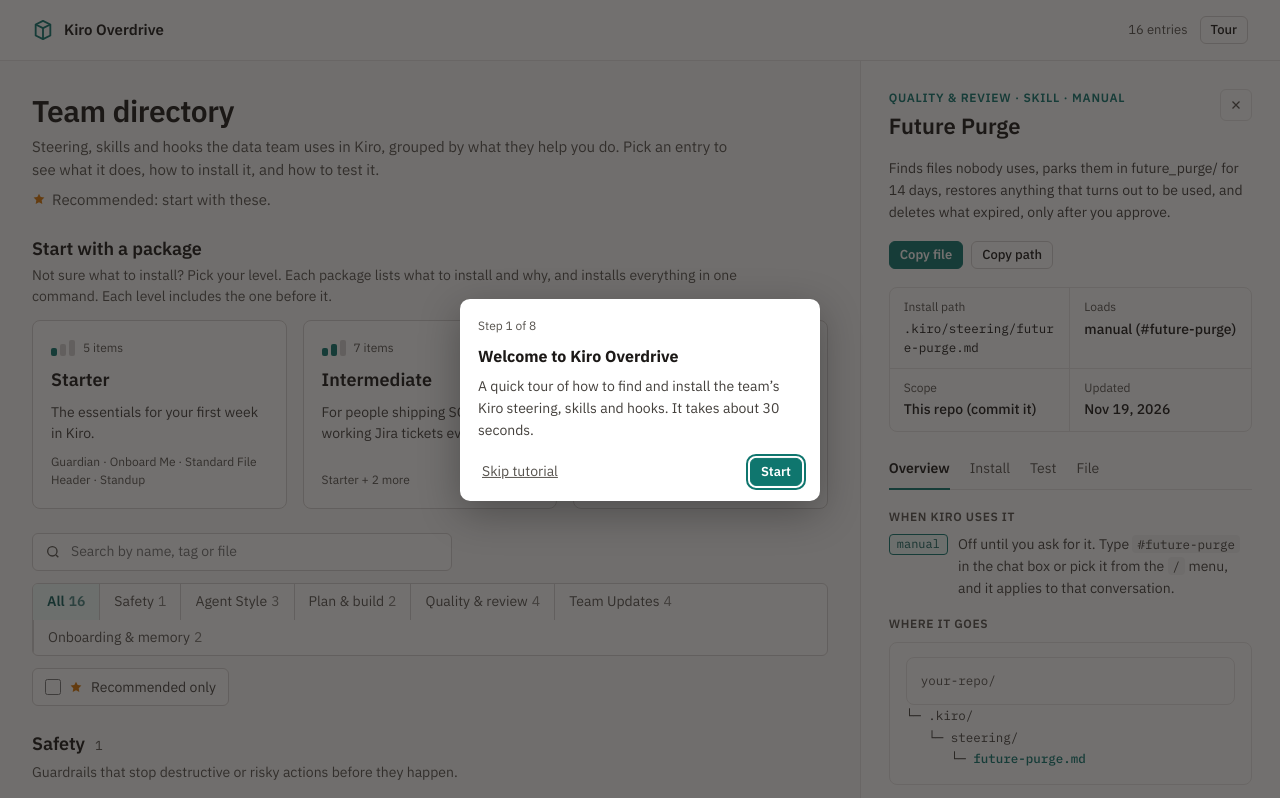
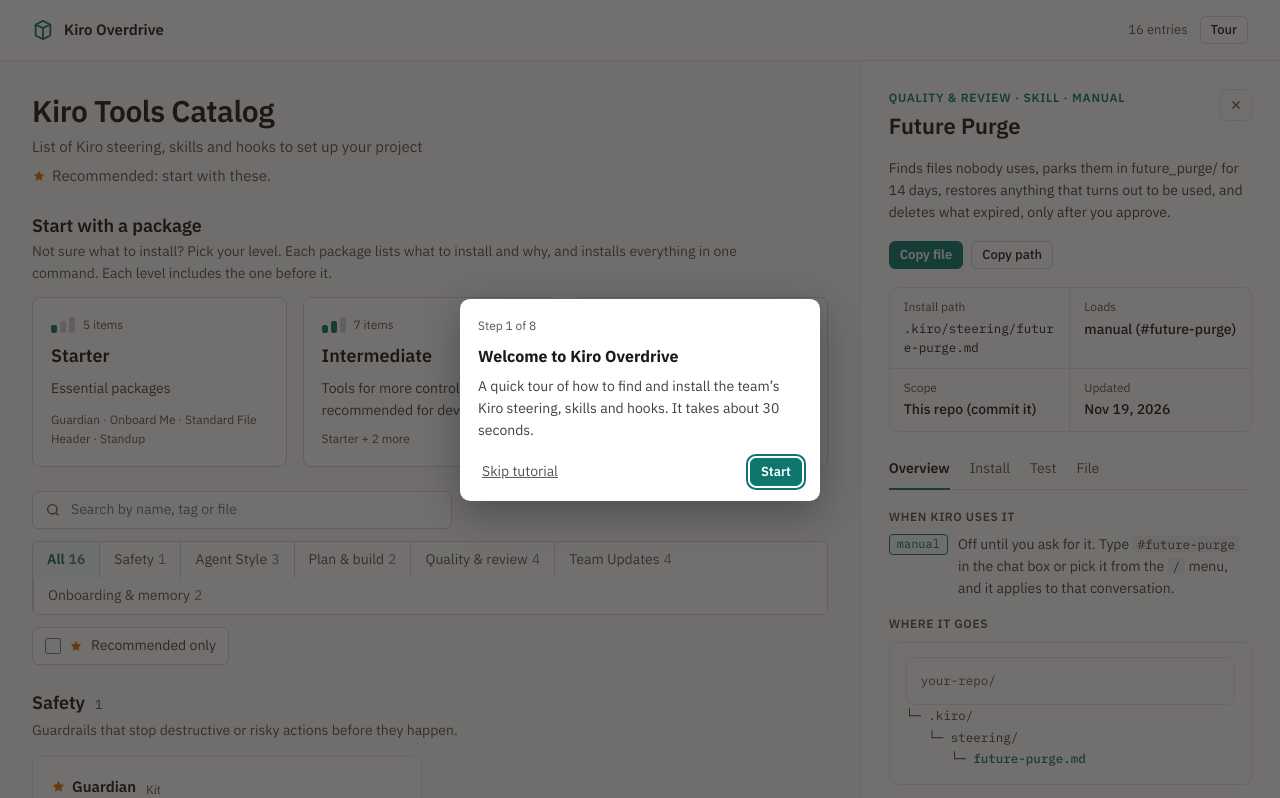
Before and after one commit to justryan321/kiro-overdrive, a website with bundled scripts: page app/public/index.html in a window 1280 px wide. Shown: the top 798 px of the page. Built offline with nearby package versions, Linux system fonts and the light colour scheme.

Commit message:
updated tutorial and text

```diff
--- a/app/public/data/packages.json
+++ b/app/public/data/packages.json
@@ -3,7 +3,7 @@
     "id": "starter",
     "name": "Starter",
     "level": 1,
-    "tagline": "The essentials for your first week in Kiro.",
+    "tagline": "Essential packages",
     "audience": "Everyone. Install this first, in every repo you work in.",
     "extends": null,
     "items": [
@@ -40,7 +40,7 @@
     "id": "intermediate",
     "name": "Intermediate",
     "level": 2,
-    "tagline": "For people shipping SQL and working Jira tickets every week.",
+    "tagline": "Tools for more control, recommended for developers",
     "audience": "Once you're comfortable in Kiro and own tickets end to end.",
     "extends": "starter",
     "items": [
--- a/app/public/index.html
+++ b/app/public/index.html
@@ -27,8 +27,8 @@
 <div class="layout">
   <main class="browse">
     <div class="intro">
-      <h1>Team directory</h1>
-      <p>Steering, skills and hooks the data team uses in Kiro, grouped by what they help you do. Pick an entry to see what it does, how to install it, and how to test it.</p>
+      <h1>Kiro Tools Catalog</h1>
+      <p>List of Kiro steering, skills and hooks to set up your project</p>
       <p class="legend" id="legend"></p>
     </div>
     <div id="banner" class="banner" hidden></div>
--- a/app/src/tutorial.js
+++ b/app/src/tutorial.js
@@ -112,5 +112,5 @@ export function startTour() {
 export function initTour() {
   const b = document.getElementById('tour-btn');
   if (b) b.onclick = startTour;
-  if (!store()) setTimeout(startTour, 600); // let the first render finish
+  setTimeout(startTour, 600); // always show on load; let the first render finish
 }
```
